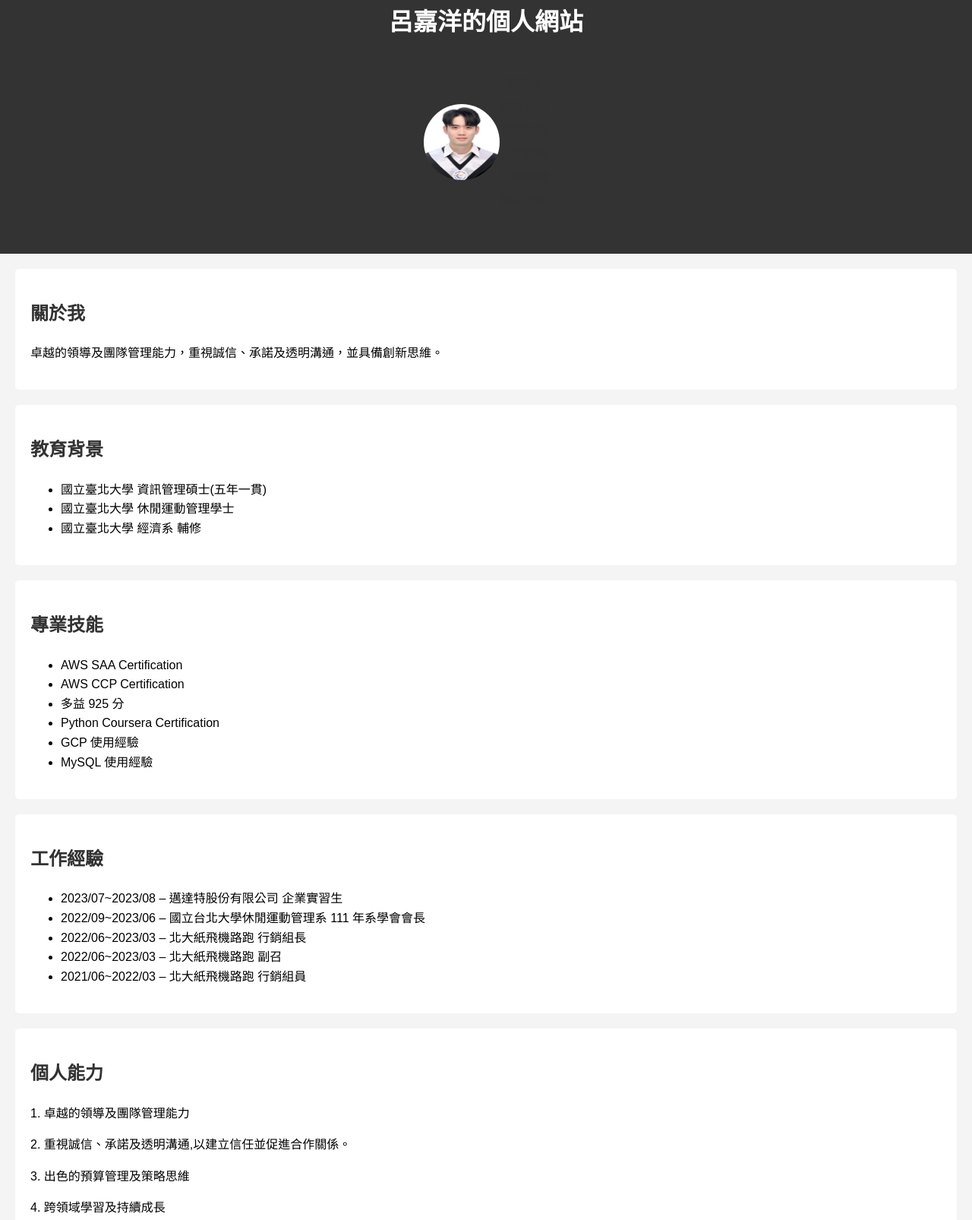
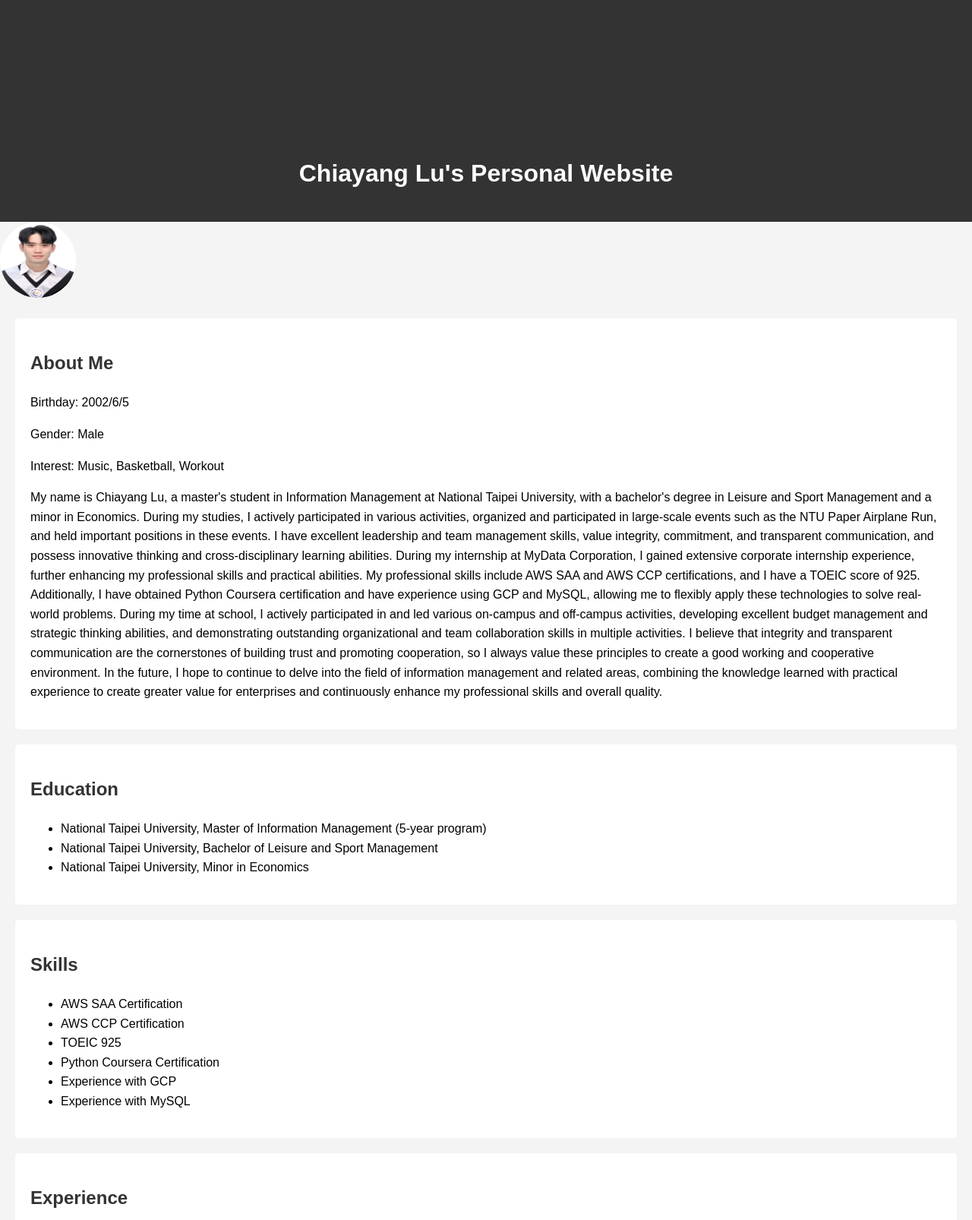
Before and after one commit to MaxLu2002/resume.of.max.lu, a plain HTML site: page index.html in a window 1280 px wide. Shown: the part 33-1639 px from the top of the page at 76% size. Drawn offline with Linux system fonts and the light colour scheme.

Commit message:
Update index.html

```diff
--- a/index.html
+++ b/index.html
@@ -1,75 +1,86 @@
 <!DOCTYPE html>
-<html lang="zh-Hant">
+<html lang="en">
 <head>
     <meta charset="UTF-8">
     <meta name="viewport" content="width=device-width, initial-scale=1.0">
-    <title>呂嘉洋的個人網站</title>
+    <title>Chiayang Lu's Personal Website</title>
     <link rel="stylesheet" href="styles.css">
 </head>
 <body>
     <header>
-        <h1>呂嘉洋的個人網站</h1>
         <nav>
-            <div class="nav-container">
-                <img src="大頭貼_修片.jpg" alt="呂嘉洋的照片" class="profile-pic">
-                <ul>
-                    <li><a href="#about">關於我</a></li>
-                    <li><a href="#education">教育背景</a></li>
-                    <li><a href="#skills">專業技能</a></li>
-                    <li><a href="#experience">工作經驗</a></li>
-                    <li><a href="#activities">社團經驗</a></li>
-                    <li><a href="#contact">聯絡方式</a></li>
-                </ul>
-            </div>
+            <ul>
+                <li><a href="#about">About Me</a></li>
+                <li><a href="#education">Education</a></li>
+                <li><a href="#skills">Skills</a></li>
+                <li><a href="#experience">Experience</a></li>
+                <li><a href="#activities">Activities</a></li>
+                <li><a href="#contact">Contact</a></li>
+            </ul>
         </nav>
+        <h1>Chiayang Lu's Personal Website</h1>
     </header>
+    <div class="profile-container">
+        <img src="大頭貼_修片.jpg" alt="呂嘉洋的照片" class="profile-pic">
+    </div>
     <section id="about">
-        <h2>關於我</h2>
-        <p>卓越的領導及團隊管理能力，重視誠信、承諾及透明溝通，並具備創新思維。</p>
+        <h2>About Me</h2>
+        <p>Birthday: 2002/6/5</p>
+        <p>Gender: Male</p>
+        <p>Interest: Music, Basketball, Workout</p>
+        <p>
+                My name is Chiayang Lu, a master's student in Information Management at National Taipei University, with a bachelor's degree in Leisure and Sport Management and a minor in Economics. During my studies, I actively participated in various activities, organized and participated in large-scale events such as the NTU Paper Airplane Run, and held important positions in these events.
+            I have excellent leadership and team management skills, value integrity, commitment, and transparent communication, and possess innovative thinking and cross-disciplinary learning abilities. During my internship at MyData Corporation, I gained extensive corporate internship experience, further enhancing my professional skills and practical abilities.
+            My professional skills include AWS SAA and AWS CCP certifications, and I have a TOEIC score of 925. Additionally, I have obtained Python Coursera certification and have experience using GCP and MySQL, allowing me to flexibly apply these technologies to solve real-world problems.
+            During my time at school, I actively participated in and led various on-campus and off-campus activities, developing excellent budget management and strategic thinking abilities, and demonstrating outstanding organizational and team collaboration skills in multiple activities. I believe that integrity and transparent communication are the cornerstones of building trust and promoting cooperation, so I always value these principles to create a good working and cooperative environment.
+            In the future, I hope to continue to delve into the field of information management and related areas, combining the knowledge learned with practical experience to create greater value for enterprises and continuously enhance my professional skills and overall quality.
+        </p>
     </section>
     <section id="education">
-        <h2>教育背景</h2>
+        <h2>Education</h2>
         <ul>
-            <li>國立臺北大學 資訊管理碩士(五年一貫)</li>
-            <li>國立臺北大學 休閒運動管理學士</li>
-            <li>國立臺北大學 經濟系 輔修</li>
+            <li>National Taipei University, Master of Information Management (5-year program)</li>
+            <li>National Taipei University, Bachelor of Leisure and Sport Management</li>
+            <li>National Taipei University, Minor in Economics</li>
         </ul>
     </section>
     <section id="skills">
-        <h2>專業技能</h2>
+        <h2>Skills</h2>
         <ul>
             <li>AWS SAA Certification</li>
             <li>AWS CCP Certification</li>
-            <li>多益 925 分</li>
+            <li>TOEIC 925</li>
             <li>Python Coursera Certification</li>
-            <li>GCP 使用經驗</li>
-            <li>MySQL 使用經驗</li>
+            <li>Experience with GCP</li>
+            <li>Experience with MySQL</li>
         </ul>
     </section>
     <section id="experience">
-        <h2>工作經驗</h2>
+        <h2>Experience</h2>
         <ul>
-            <li>2023/07~2023/08 – 邁達特股份有限公司 企業實習生</li>
-            <li>2022/09~2023/06 – 國立台北大學休閒運動管理系 111 年系學會會長</li>
-            <li>2022/06~2023/03 – 北大紙飛機路跑 行銷組長</li>
-            <li>2022/06~2023/03 – 北大紙飛機路跑 副召</li>
-            <li>2021/06~2022/03 – 北大紙飛機路跑 行銷組員</li>
+            <li>07/2023 ~ 08/2023 – Metaage Corporation, Corporate Intern</li>
+            <li>09/2022 ~ 06/2023 – President of the Student Association, Department of Leisure and Sport Management, National Taipei University</li>
+            <li>06/2022 ~ 03/2023 – Marketing Leader, NTPU Run To Fly road race</li>
+            <li>06/2022 ~ 03/2023 – Vice Leader, NTPU Run To Fly road race</li>
+            <li>06/2021 ~ 03/2022 – Marketing Team Member, NTPU Run To Fly road race</li>
         </ul>
     </section>
     <section id="activities">
-        <h2>個人能力</h2>
-        <p>1. 卓越的領導及團隊管理能力</p>
-        <p>2. 重視誠信、承諾及透明溝通,以建立信任並促進合作關係。</p>
-        <p>3. 出色的預算管理及策略思維</p>
-        <p>4. 跨領域學習及持續成長</p>
-        <p>5. 負責任的工作態度及環境意識</p>
+        <h2>Personal Abilities</h2>
+        <p>1. Excellent leadership and team management skills</p>
+        <p>2. Value integrity, commitment, and transparent communication to build trust and promote cooperation.</p>
+        <p>3. Outstanding budget management and strategic thinking</p>
+        <p>4. Cross-disciplinary learning and continuous growth</p>
+        <p>5. Responsible work attitude and environmental awareness</p>
     </section>
     <section id="contact">
-        <h2>聯絡方式</h2>
-        <p>電子郵件：<a href="mailto:chiayang.lu@gmail.com">chiayang.lu@gmail.com</a></p>
+        <h2>Contact</h2>
+        <p>Email: <a href="mailto:chiayang.lu@gmail.com">chiayang.lu@gmail.com</a></p>
+        <p>Phone: 0963910605</p>
+
     </section>
     <footer>
-        <p>&copy; 2024 呂嘉洋的個人網站</p>
+        <p>&copy; 2024 Chiayang Lu's Personal Website</p>
     </footer>
 </body>
 </html>
```
